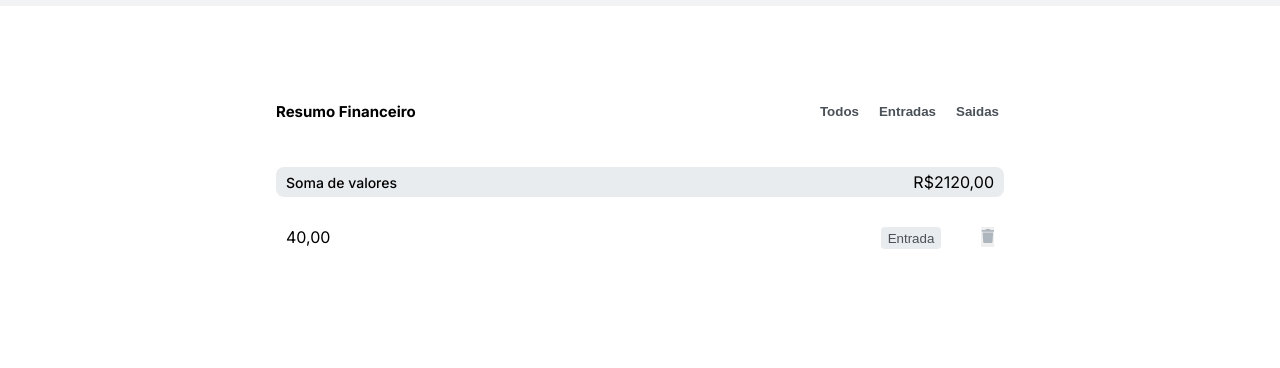
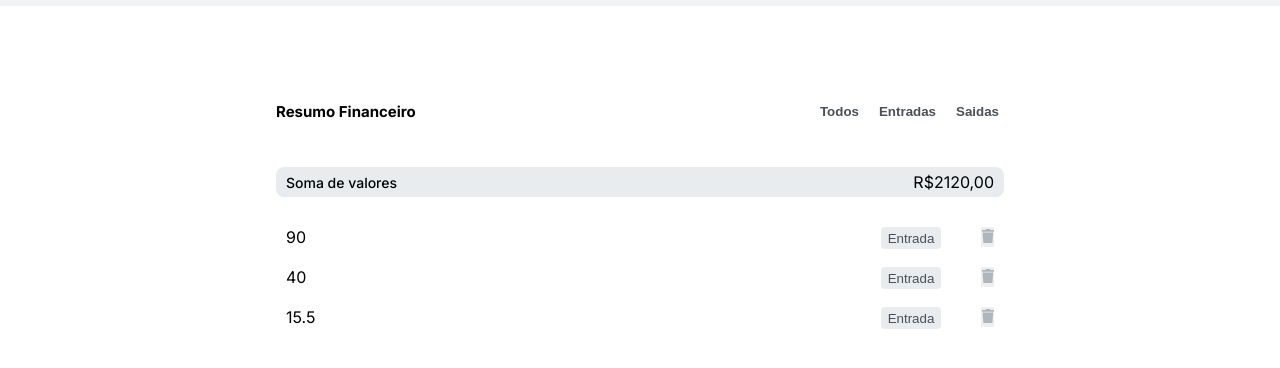
Before and after one commit to Kenzie-Academy-Brasil-Developers/from-control-finance, a plain HTML site: page index.html in a window 1280 px wide. Shown: the part 74-442 px from the top of the page. Drawn offline with Linux system fonts and the light colour scheme.

Commit message:
logica dom renderizar registros do data base na tela

```diff
--- a/index.html
+++ b/index.html
@@ -5,17 +5,15 @@
     <meta http-equiv="X-UA-Compatible" content="IE=edge" />
     <meta name="viewport" content="width=device-width, initial-scale=1.0" />
     <title>Control Finance</title>
-    <link rel="shortcut icon" href="/assets/favicon.ico" type="image/x-icon" />
+    <link rel="shortcut icon" href="./assets/favicon.ico" type="image/x-icon" />
     <meta
       name="description"
       content="Control Finance - Seu controle financeiro"
     />
-    <link
-      rel="stylesheet"
-      href="./from-control-finance/styles/globalStyles.css"
+    <link  rel="stylesheet" href="./styles/globalStyles.css"
     />
-    <link rel="stylesheet" href="./from-control-finance/pages/home/index.css" />
-    <link rel="stylesheet" href="./from-control-finance/styles/button.css" />
+    <link rel="stylesheet" href="./pages/home/index.css" />
+    <link rel="stylesheet" href="./styles/button.css" />
   </head>
   <body>
     <header>
@@ -36,16 +34,20 @@
         <h2 class="title-sum">Soma de valores</h2>
         <p class="result-sum">R$2120,00</p>
       </section>
-      <section class="section-register">
+      <section id="section-register">
+       <!-- <div class="div-section-register">
         <p>40,00</p>
         <div class="div-register">
           <button class="button-secao">Entrada</button>
-          <button class="button-trash"><img src="./from-control-finance/assets/trash.svg" alt=""></button>
+          <button class="button-trash">
+            <img src="./assets/trash.svg" alt="" />
+          </button>
         </div>
+       </div> -->
       </section>
     </main>
     <script src="/scripts/modal.js"></script>
-    <script src="valuesData.js"></script>
-    <script src="index.js"></script>
+    <script src="./pages/home/valuesData.js"></script>
+    <script src="./pages/home/index.js"></script>
   </body>
 </html>
--- a/pages/home/index.css
+++ b/pages/home/index.css
@@ -66,7 +66,7 @@ h3 {
   font-weight: var(--font-weight-2);
 }
 
-.section-register {
+.div-section-register {
   display: flex;
   justify-content: space-between;
   height: 40px;
--- a/pages/home/index.js
+++ b/pages/home/index.js
@@ -1 +1,40 @@
-/* Desenvolva sua lógica aqui */
+    /* Desenvolva sua lógica aqui */
+    let renderRegister = (insertedValues) => {
+        let divSectionRegister = document.createElement('div')
+        let p = document.createElement('p')
+        let div = document.createElement('div')
+        let button = document.createElement('button')
+        let buttonTrash = document.createElement('button')
+        let img = document.createElement('img')
+
+        divSectionRegister.classList.add('div-section-register')
+        section.classList.add('section-register')
+        p.innerText = insertedValues.value
+        div.classList.add('div-register')
+        button.innerText = valuesCategory[0]
+        button.classList.add('button-secao')
+        buttonTrash.classList.add('button-trash')
+        img.src = './assets/trash.svg'
+
+        buttonTrash.append(img)
+        div.append(button, buttonTrash)
+        divSectionRegister.append(p, div)
+
+        return divSectionRegister
+
+    }
+
+    let section = document.getElementById('section-register')
+
+    let listRegister = (register) => {
+
+      section.innerHTML = ''
+
+      register.map((element) => {
+        let render = renderRegister(element)
+        section.append(render)
+
+      });
+    }
+
+    listRegister(insertedValues)
```
